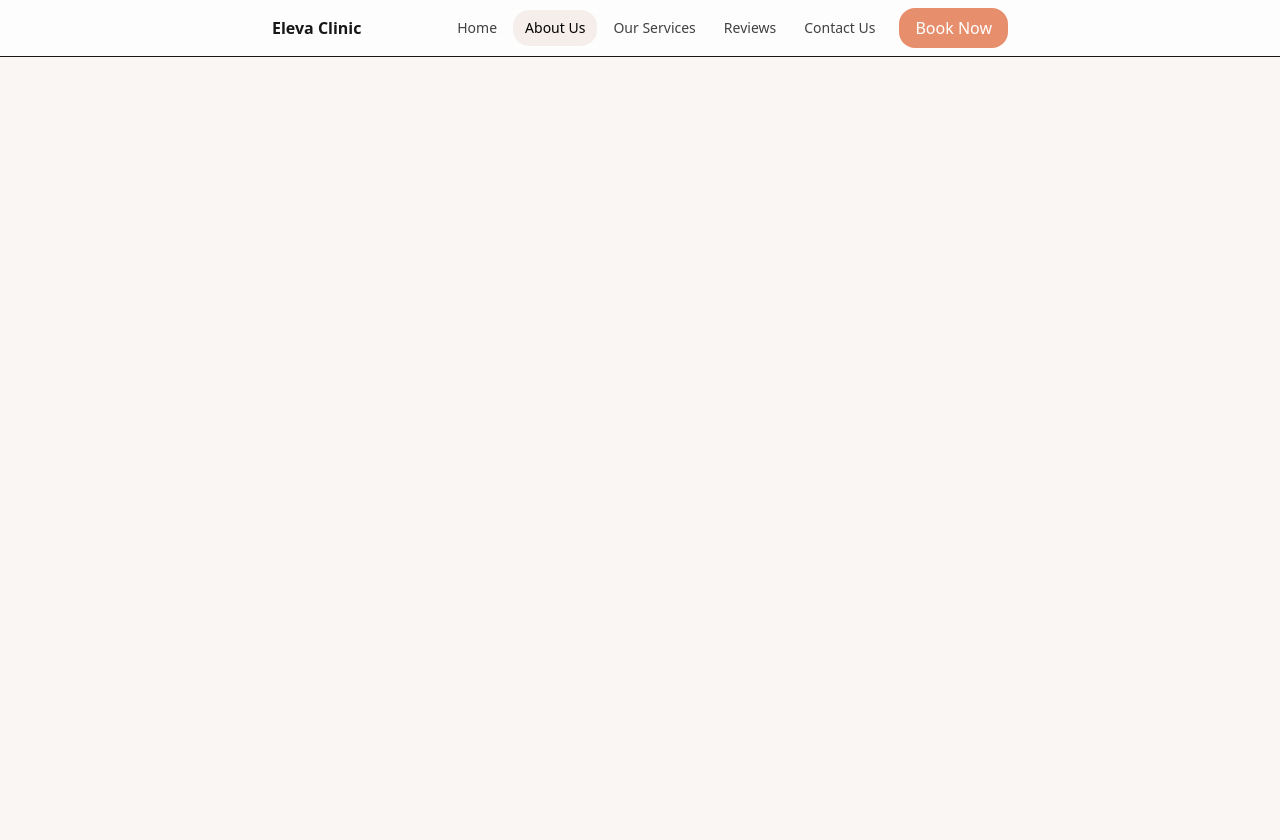
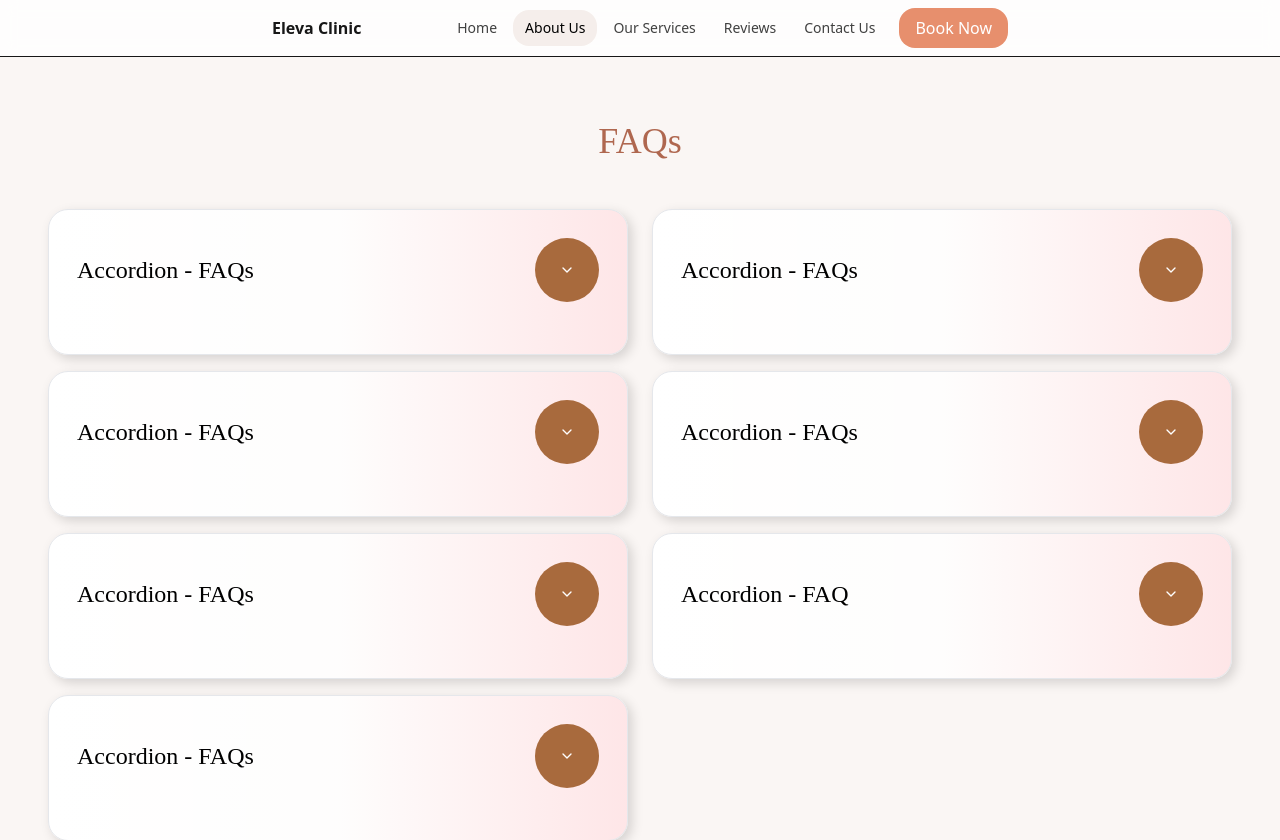
Before and after one commit to Sprouting-Tech/eleva-clinic, a Next.js app: page /about in a window 1280 px wide. Shown: the top 840 px of the page. Built offline with nearby package versions, Linux system fonts and the light colour scheme.

Commit message:
feat:FAQ accordion(about)

```diff
--- a/package.json
+++ b/package.json
@@ -11,6 +11,7 @@
     "typecheck": "tsc --noEmit"
   },
   "dependencies": {
+    "lucide-react": "^0.542.0",
     "next": "15.5.0",
     "react": "19.1.0",
     "react-dom": "19.1.0",
--- a/src/app/about/page.tsx
+++ b/src/app/about/page.tsx
@@ -1,3 +1,36 @@
-export default function About(){
-    return
+"use client";
+import FAQAccordion from "@/components/accordion/FAQAccordion";
+import { faqs } from "@/data/faqs";
+
+export default function About() {
+  // Split faqs into two columns for desktop layout (left/right)
+  const half = Math.ceil(faqs.length / 2);
+  const leftFaqs = faqs.slice(0, half);
+  const rightFaqs = faqs.slice(half);
+
+  return (
+    <div className="w-full max-w-[1600px] mx-auto px-4 md:px-[48px] space-y-10">
+      {/* FAQ Section */}
+
+      <section className="mt-16">
+        <div className="text-center text-[#AF674F] text-2xl md:text-4xl font-normal font-['Montserrat'] mb-12">
+          FAQs
+        </div>
+
+        {/* Desktop: Grid Layout */}
+        <div className="hidden md:grid md:grid-cols-2 gap-6 max-w-[1200px] mx-auto">
+          <div className="flex flex-col gap-4 items-center">
+            <FAQAccordion items={leftFaqs} />
+          </div>
+          <div className="flex flex-col gap-4 items-center">
+            <FAQAccordion items={rightFaqs} />
+          </div>
+        </div>
+        {/* Mobile: Single Column */}
+        <div className="md:hidden space-y-4">
+          <FAQAccordion items={faqs} />
+        </div>
+      </section>
+    </div>
+  );
 }
--- /dev/null
+++ b/src/components/accordion/FAQAccordion.tsx
@@ -0,0 +1,81 @@
+"use client";
+import { useState } from "react";
+import { ChevronDown } from "lucide-react";
+
+type Item = { q: string; a: string };
+
+export default function FAQAccordion({ items }: { items: Item[] }) {
+  // allow multiple items to be open simultaneously
+  const [openMap, setOpenMap] = useState<Record<number, boolean>>({});
+
+  const toggle = (i: number) => {
+    setOpenMap((prev) => ({ ...prev, [i]: !prev[i] }));
+  };
+
+  return (
+    <div className="flex flex-col items-start gap-4 w-full">
+      {items.map((item, index) => {
+        const isOpen = !!openMap[index];
+        const gradientEnd = isOpen ? "to-rose-100/90" : "to-rose-100/90";
+        return (
+          <div
+            key={index}
+            className={`w-full p-6 md:p-7 bg-gradient-to-r from-white via-white/80 to-rose-100/90 rounded-2xl shadow-[4px_4px_12px_0px_rgba(0,0,0,0.15)] border border-gray-200 flex flex-col items-start gap-6`}
+            style={{ alignSelf: "stretch" }}
+          >
+            <div
+              className="self-stretch flex justify-between items-center cursor-pointer"
+              role="button"
+              tabIndex={0}
+              aria-expanded={isOpen}
+              onClick={() => toggle(index)}
+              onKeyDown={(e) => {
+                if (e.key === "Enter" || e.key === " ") {
+                  e.preventDefault();
+                  toggle(index);
+                }
+              }}
+            >
+              <div className="text-black text-base md:text-2xl font-medium font-['DM_Sans'] leading-tight md:leading-7 break-words whitespace-normal flex-1 min-w-0">
+                {item.q}
+              </div>
+              <button
+                className="px-6 py-6 bg-[#A86A3D] rounded-[39px] flex justify-center items-center gap-2.5"
+                onClick={(e) => {
+                  e.stopPropagation();
+                  toggle(index);
+                }}
+                aria-label={isOpen ? "Collapse" : "Expand"}
+                aria-pressed={isOpen}
+              >
+                <ChevronDown
+                  className="w-4 h-4 text-white transition-transform duration-300 ease-in-out"
+                  style={{
+                    transform: isOpen ? "rotate(-180deg)" : "rotate(0deg)",
+                  }}
+                />
+              </button>
+            </div>
+
+            {/* Combined content area with smooth animation */}
+            <div
+              className={`overflow-hidden transition-all duration-300 ease-in-out ${
+                isOpen ? "max-h-[9999px] opacity-100" : "max-h-0 opacity-0"
+              }`}
+            >
+              {/* divider line (30% opacity black) */}
+              <div
+                className="w-full border-t mt-4 mb-6"
+                style={{ borderColor: "rgba(10,10,10,0.3)" }}
+              ></div>
+
+              <p className="text-[#000000] text-base font-normal font-['DM_Sans'] leading-relaxed">
+                {item.a}
+              </p>
+            </div>
+          </div>
+        );
+      })}
+    </div>
+  );
+}
--- a/src/data/faqs.ts
+++ b/src/data/faqs.ts
@@ -2,9 +2,43 @@ import { FAQ } from "@/types/content";
 export const faqs: FAQ[] = [
   {
     id: "f1",
-    q: "หลังทำควรดูแลอย่างไร?",
-    a: "เลี่ยงแดดจัด 24 ชม. ทาครีมบำรุงและกันแดด",
+    q: "Accordion - FAQs",
+    a: "This is the answer to frequently asked questions and a couple of more words to describe the subject furture so that blabla bla will understand blablablabal",
   },
-  { id: "f2", q: "ใช้เวลานานไหม?", a: "เฉลี่ย 30-60 นาที ขึ้นกับบริการ" },
-  // ...
+
+  {
+    id: "f2",
+    q: "Accordion - FAQs",
+    a: "This is the answer to frequently asked questions and a couple of more words to describe the subject furture so that blabla bla will understand blablablabal",
+  },
+
+  {
+    id: "f3",
+    q: "Accordion - FAQs",
+    a: "This is the answer to frequently asked questions and a couple of more words to describe the subject furture so that blabla bla will understand blablablabal",
+  },
+
+  {
+    id: "f4",
+    q: "Accordion - FAQs",
+    a: "This is the answer to frequently asked questions and a couple of more words to describe the subject furture so that blabla bla will understand blablablabal",
+  },
+
+  {
+    id: "f5",
+    q: "Accordion - FAQs",
+    a: "This is the answer to frequently asked questions and a couple of more words to describe the subject furture so that blabla bla will understand blablablabal",
+  },
+
+  {
+    id: "f6",
+    q: "Accordion - FAQs",
+    a: "This is the answer to frequently asked questions and a couple of more words to describe the subject furture so that blabla bla will understand blablablabal",
+  },
+
+  {
+    id: "f7",
+    q: "Accordion - FAQ",
+    a: "lorem ipsum dolor sit amet, consectetur adipiscing elit.lorem ipsum dolor sit amet, consectetur adipiscing elit.lorem ipsum dolor sit amet, consectetur adipiscing elit.lorem ipsum dolor sit amet, consectetur adipiscing elit.lorem ipsum dolor sit amet, consectetur adipiscing elit.lorem ipsum dolor sit amet, consectetur adipiscing elit.lorem ipsum dolor sit amet, consectetur adipiscing elit.lorem ipsum dolor sit amet, consectetur adipiscing elit.lorem ipsum dolor sit amet, consectetur adipiscing elit.lorem ipsum dolor sit amet, consectetur adipiscing elit.lorem ipsum dolor sit amet, consectetur adipiscing elit.lorem ipsum dolor sit amet, consectetur adipiscing elit.lorem ipsum dolor sit amet, consectetur adipiscing elit.lorem ipsum dolor sit amet, consectetur adipiscing elit.lorem ipsum dolor sit amet, consectetur adipiscing elit.lorem ipsum dolor sit amet, consectetur adipiscing elit.lorem ipsum dolor sit amet, consectetur adipiscing elit.lorem ipsum dolor sit amet, consectetur adipiscing elit.lorem ipsum dolor sit amet, consectetur adipiscing elit.lorem ipsum dolor sit amet, consectetur adipiscing elit.lorem ipsum dolor sit amet, consectetur adipiscing elit.",
+  },
 ];
```
Also changed, not shown: 1 other file (tests, documents, lock files or other folders).
